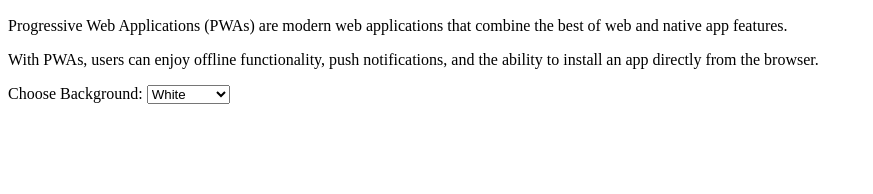
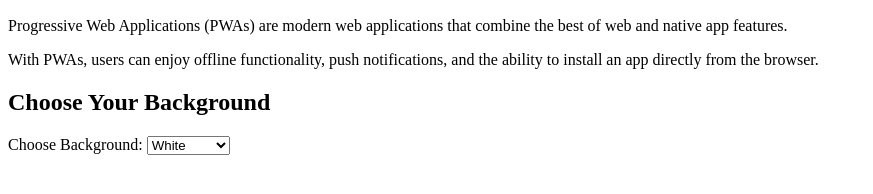
Before and after one commit to ionagael/PWA, a plain HTML site: page index.html in a window 1280 px wide. Shown: the part 110-304 px from the top of the page, without its empty margins (0-873 px from the left). Drawn offline with Linux system fonts and the light colour scheme.

Commit message:
Update index.html

```diff
--- a/index.html
+++ b/index.html
@@ -18,7 +18,9 @@
             <p>Progressive Web Applications (PWAs) are modern web applications that combine the best of web and native app features.</p>
             <p>With PWAs, users can enjoy offline functionality, push notifications, and the ability to install an app directly from the browser.</p>
         </section>
+
         <section>
+              <h2>Choose Your Background</h2>
             <label for="background-select">Choose Background:</label>
             <select id="background-select">
                 <option value="white">White</option>
```
